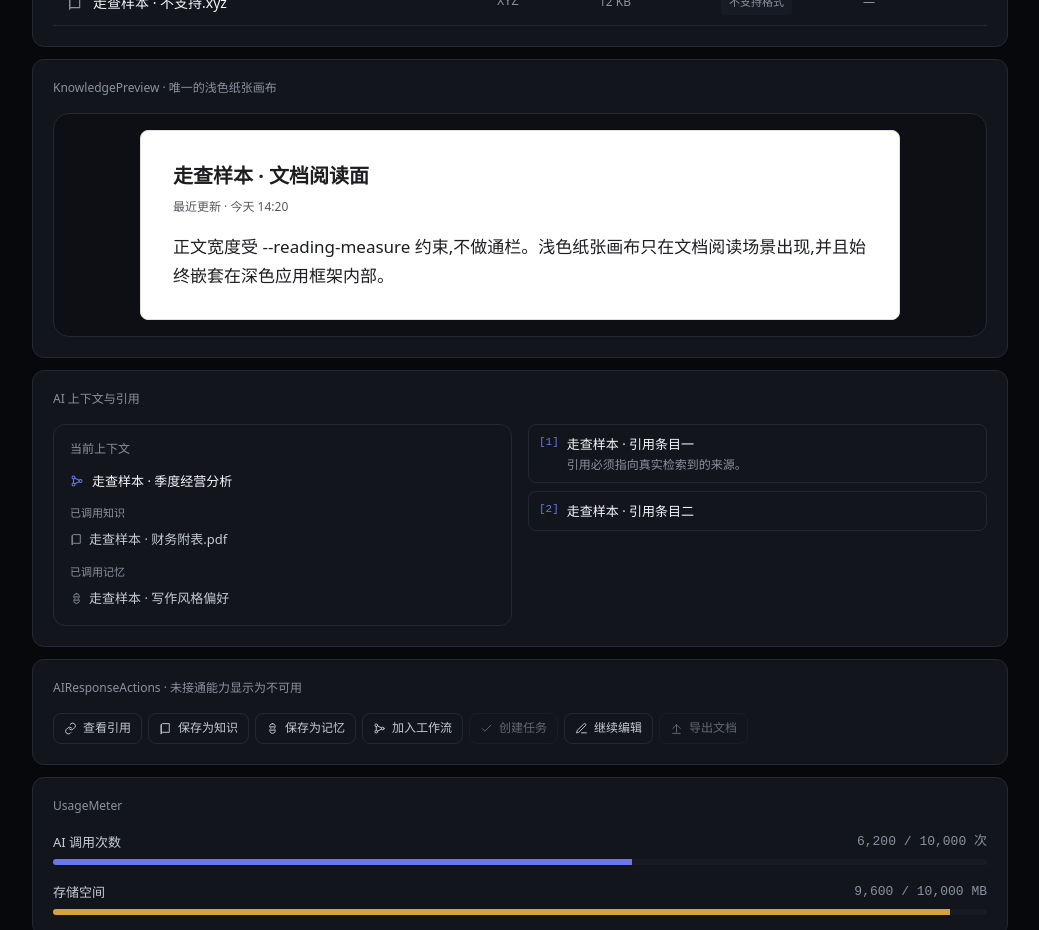
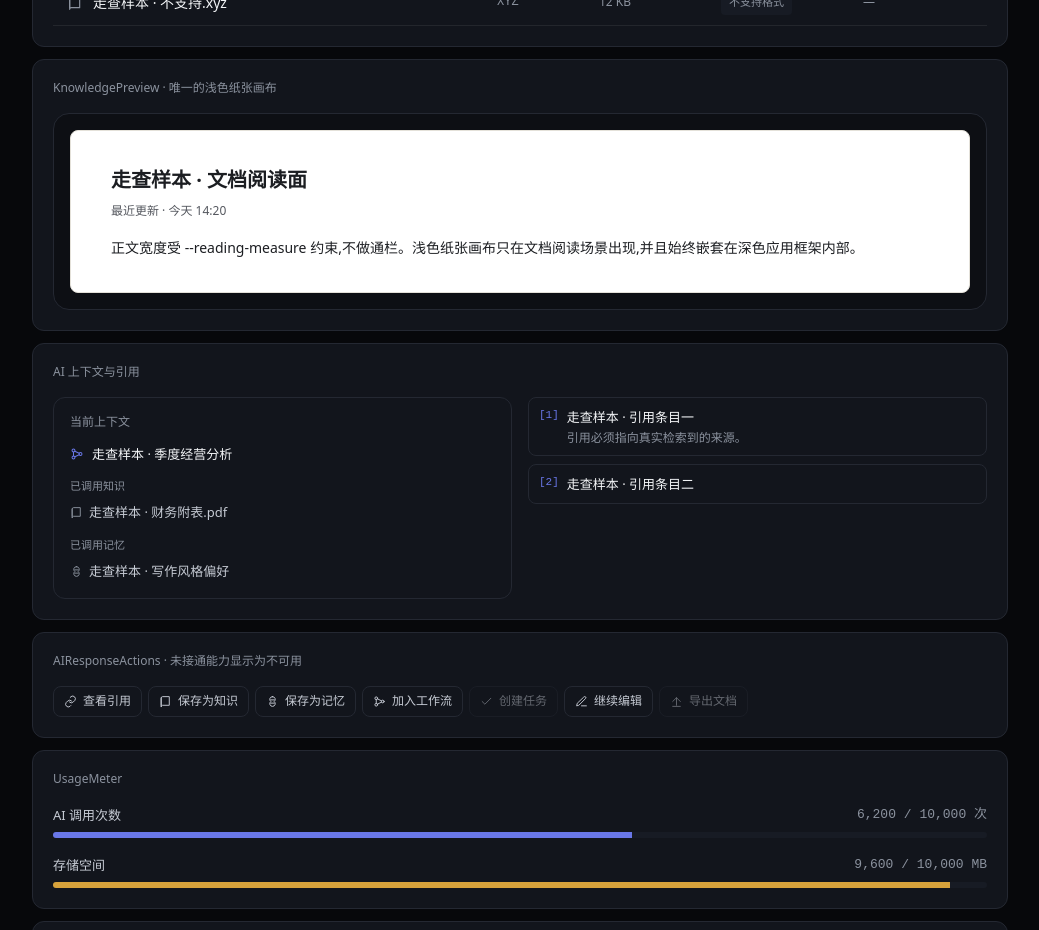
Before and after one commit to stbility/zhiyi-ai, a Next.js app: page /gallery in a window 1280 px wide. Shown: the part 2180-3110 px from the top of the page, without its empty margins (120-1159 px from the left). Built offline with nearby package versions, Linux system fonts and the light colour scheme.

Commit message:
fix(knowledge): 预览纸张渲染修复 —— 前景色 token + 放宽宽度(#94)
text-fg-secondary → text-paper-fg(消除浅色纸张叠加);max-w 760→1200px

```diff
--- a/src/components/app/KnowledgeManager.tsx
+++ b/src/components/app/KnowledgeManager.tsx
@@ -194,9 +194,11 @@ export function KnowledgeManager({
             {selected.status === "ready" && selected.contentText ? (
               /* 全文展示,不再 slice(0,6000) 截断 —— 用户报「解析不完整」
                  实为显示层截断:SKILL.md 等长文档被砍掉后半,存储其实完整。
-                 滚动由外层容器承担,超长不溢出页面。 */
+                 滚动由外层容器承担,超长不溢出页面。
+                 前景色用 paper token:预览是浅色纸张,text-fg-secondary
+                 (深色主题前景)会在白纸上「叠加/看不清」。 */
               <div className="max-h-[70vh] overflow-y-auto">
-                <pre className="text-fg-secondary whitespace-pre-wrap text-[13px] leading-[1.7]">
+                <pre className="text-paper-fg whitespace-pre-wrap text-[13px] leading-[1.7]">
                   {selected.contentText}
                 </pre>
               </div>
--- a/src/components/knowledge/KnowledgePreview.tsx
+++ b/src/components/knowledge/KnowledgePreview.tsx
@@ -13,7 +13,14 @@ export interface KnowledgePreviewProps {
  * 文档阅读面。
  *
  * 这是设计系统中唯一使用浅色「纸张」画布的场景 —— 且必须嵌套在深色应用框架内,
- * 不是独立的浅色应用。正文宽度受 --reading-measure 约束,不做通栏。
+ * 不是独立的浅色应用。
+ *
+ * 2026-08-12 修复(用户反馈):
+ * 1. 正文宽度放宽 —— 此前 max-w-reading(760px) 太窄,解析页像「竖条」;
+ *    本地文件夹打开是全宽,预览应尽量接近,改为 max-w-[1200px] 不再「很窄」。
+ * 2. 前景色必须用 paper token —— 此前 children 由调用方传入
+ *    text-fg-secondary(深色主题前景),在白色纸张上对比度错乱,文字
+ *    「叠加/看不清」。统一在 article 内用 text-paper-fg。
  */
 export function KnowledgePreview({
   title,
@@ -28,14 +35,16 @@ export function KnowledgePreview({
         className,
       )}
     >
-      <article className="bg-paper-surface border-paper-border text-paper-fg font-zh rounded-control max-w-reading mx-auto border px-8 py-7">
-        <h2 className="mb-1.5 text-[20px] font-semibold">{title}</h2>
+      <article className="bg-paper-surface border-paper-border text-paper-fg font-zh max-w-[1200px] mx-auto rounded-control border px-6 py-6 sm:px-10 sm:py-8">
+        <h2 className="text-paper-fg mb-1.5 text-[20px] font-semibold">
+          {title}
+        </h2>
         {updatedAt && (
           <p className="text-paper-fg-secondary text-label mb-4">
             最近更新 · {updatedAt}
           </p>
         )}
-        <div className="text-body-lg leading-[1.75]">{children}</div>
+        <div className="text-[14px] leading-[1.75]">{children}</div>
       </article>
     </div>
   );
```
